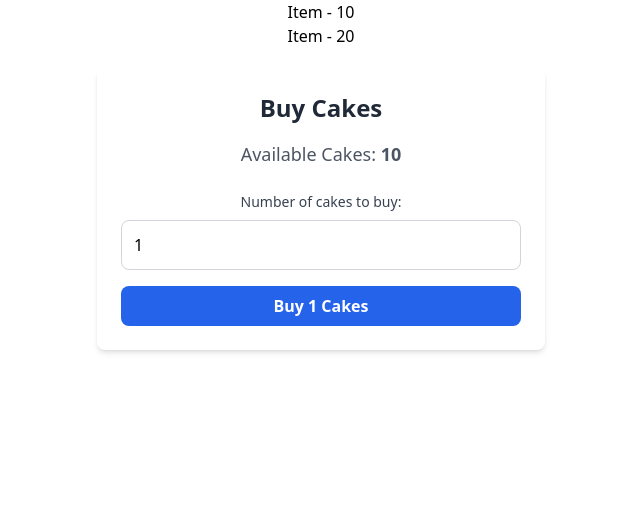
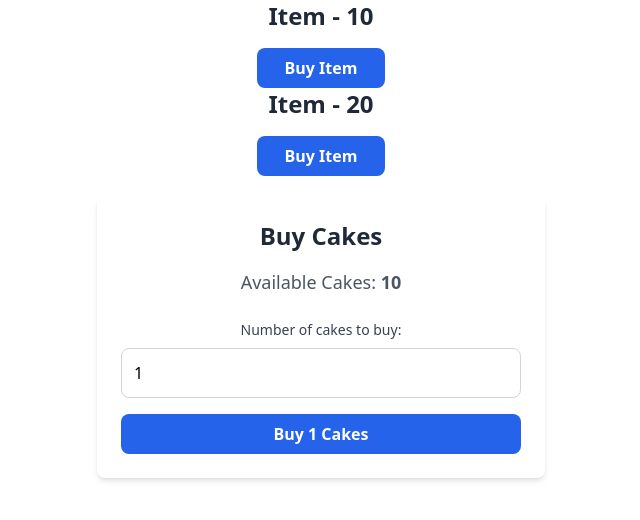
Before and after one commit to msaShahid/mega_project, a React (Create React App) app in the folder react19/: page / in a window 1280 px wide. Shown: the top 520 px of the page, without its empty margins (319-959 px from the left). Built offline with nearby package versions, Linux system fonts and the light colour scheme.

Commit message:
mapDispatchToProps

```diff
--- a/react19/src/components/ItemContainer.jsx
+++ b/react19/src/components/ItemContainer.jsx
@@ -1,10 +1,16 @@
 import React from 'react'
 import { connect } from 'react-redux'
+import { buyCake, buyIceCream } from '../redux'
 
 function ItemContainer(props) {
+  console.log(props)
   return (
     <div>
-        <h2> Item - {props.item}</h2>
+        <h2 className='text-2xl font-bold text-center text-gray-800 mb-4'> Item - {props.item}</h2>
+        <button
+        onClick={props.buyItem}
+        className='w-32 font-semibold py-2 px-4 rounded-lg transition bg-blue-600 hover:bg-blue-700 text-white'
+        >Buy Item</button>
     </div>
   )
 }
@@ -19,4 +25,17 @@ const mapStateToProps = (state, ownProps) => {
     }
 }
 
-export default connect(mapStateToProps)(ItemContainer)
+const mapDispatchToProps = (dispatch, ownProps) => {
+  const dispatchFunction = ownProps.cake
+                          ? () => dispatch(buyCake())
+                          : () => dispatch(buyIceCream())
+
+      return{
+        buyItem: dispatchFunction
+      }
+}
+
+export default connect(
+                        mapStateToProps,
+                        mapDispatchToProps
+                      )(ItemContainer)
```
